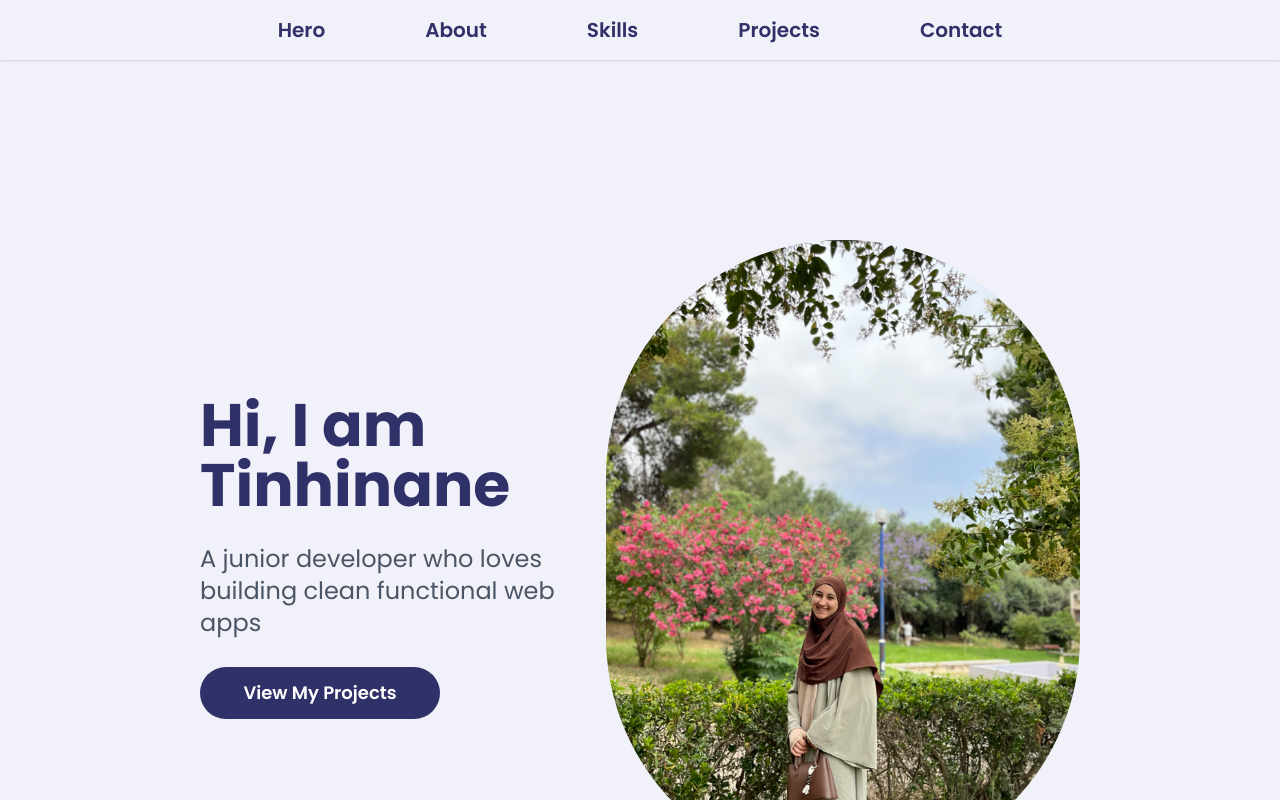
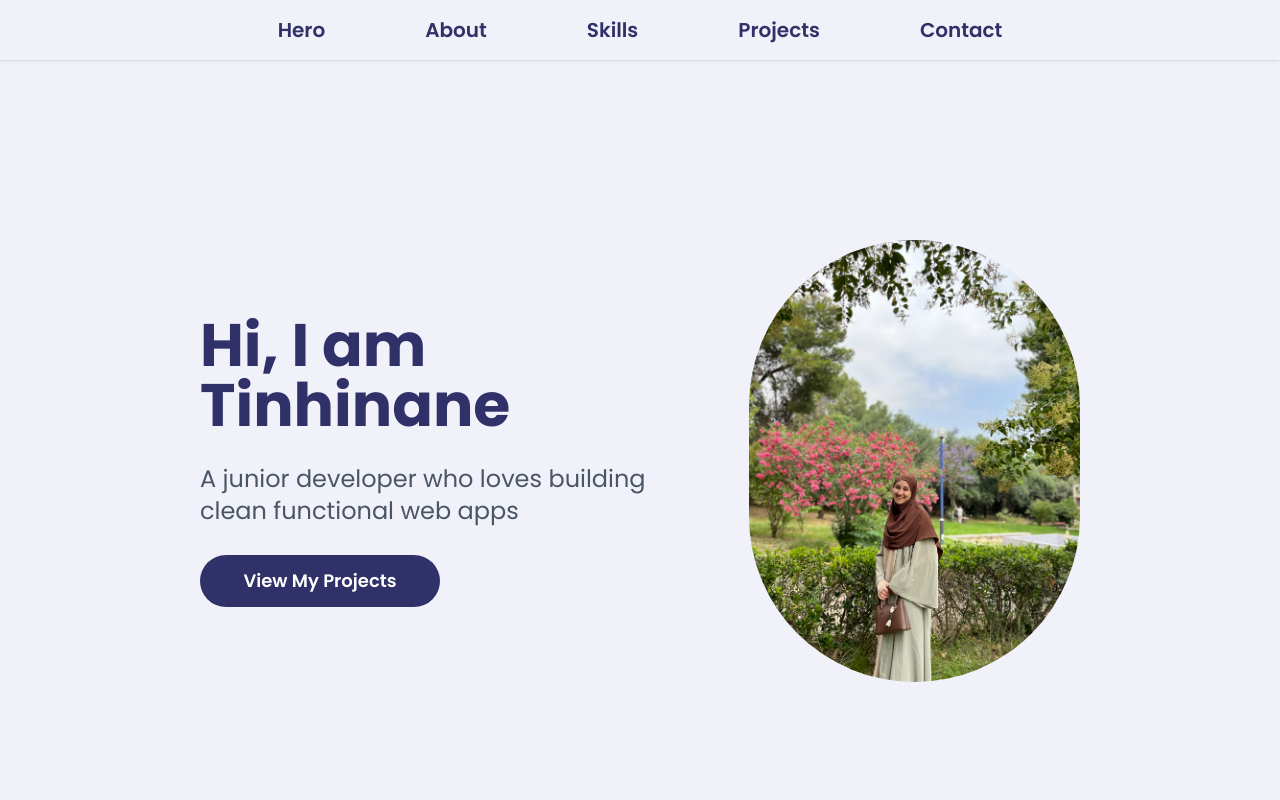
Before and after one commit to tin2027/portfolio, a Next.js app: page / in a window 1280 px wide. Shown: the top 800 px of the page. Built offline with nearby package versions, Linux system fonts and the light colour scheme.

Commit message:
chnaged the picture size

```diff
--- a/components/Hero.jsx
+++ b/components/Hero.jsx
@@ -29,8 +29,8 @@ export default function Hero() {
         <Image
           src="/me.png"
           alt="Profile Picture"
-          width={1000}
-          height={1000}
+          width={500}
+          height={500}
           className="rounded-full object-cover"
         />
       </div>
```
